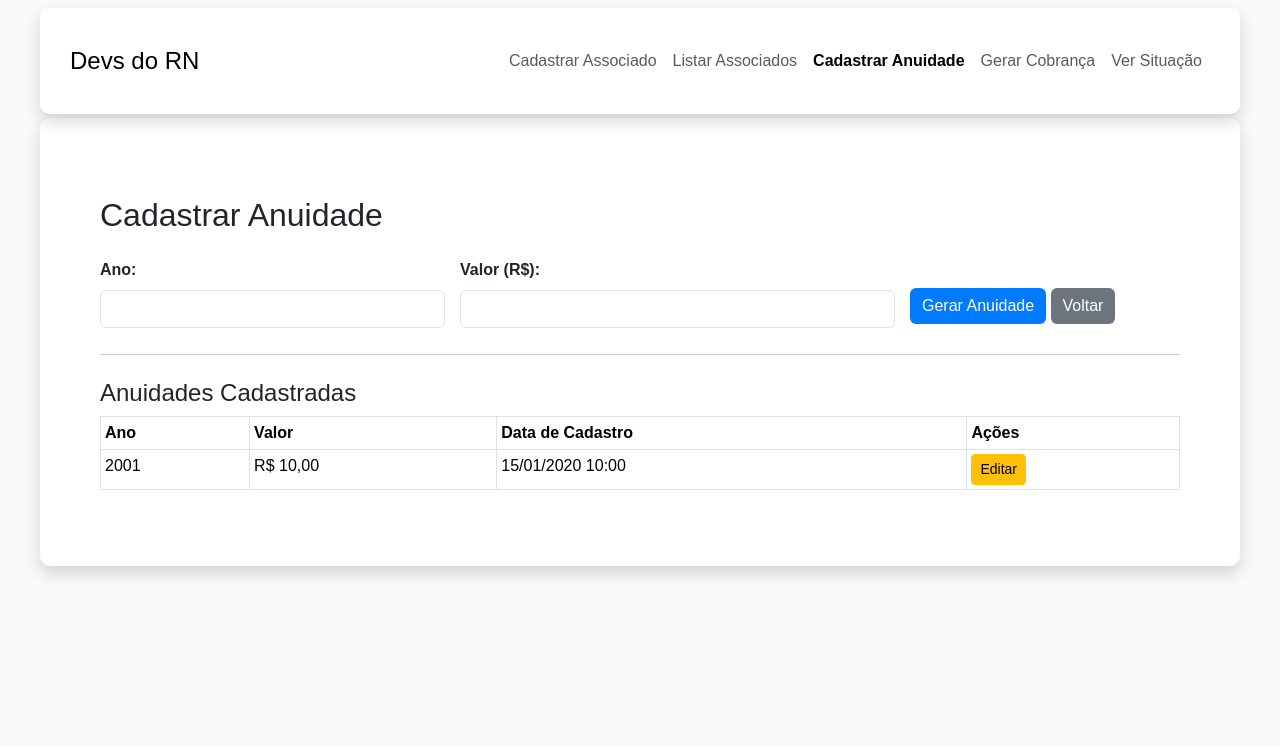
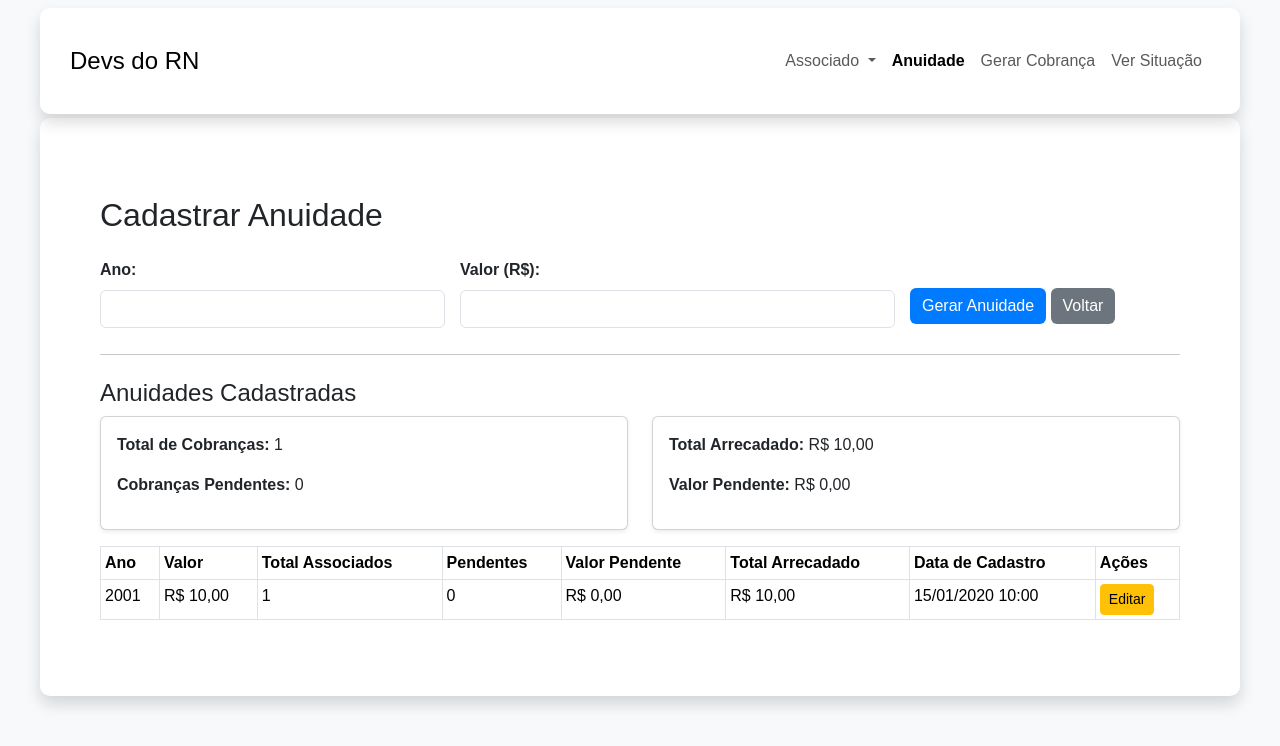
Before and after one commit to Marcel-Rodrigues/devsrn, a PHP site: page /views/anuidade/form.php in a window 1280 px wide. Shown: the top 746 px of the page. Run offline with PHP 8.4, Linux system fonts and the light colour scheme; tables that the repository leaves empty hold one stand-in row (values such as "Sample post"); some libraries are stand-ins or nearby versions.

Commit message:
Relatorio de anuidades
Informações gerais sobre as anuidades cadastradas.

```diff
--- a/classes/Anuidade.php
+++ b/classes/Anuidade.php
@@ -1,18 +1,27 @@
 <?php
-class Anuidade {
+class Anuidade
+{
     private $id;
     private $ano;
     private $valor;
     private $conn;
 
-    public function __construct($db) {
+    public function __construct($db)
+    {
         $this->conn = $db;
     }
 
-    public function getId() { return $this->id; }
+    public function getId()
+    {
+        return $this->id;
+    }
 
-    public function getAno() { return $this->ano; }
-    public function setAno($ano) {
+    public function getAno()
+    {
+        return $this->ano;
+    }
+    public function setAno($ano)
+    {
         $ano = (int) $ano;
         if ($ano < 1900 || $ano > 2100) {
             throw new Exception("Ano inválido.");
@@ -20,15 +29,20 @@ class Anuidade {
         $this->ano = $ano;
     }
 
-    public function getValor() { return $this->valor; }
-    public function setValor($valor) {
+    public function getValor()
+    {
+        return $this->valor;
+    }
+    public function setValor($valor)
+    {
         $valor = str_replace(['R$', '.', ' '], '', $valor);
         $valor = str_replace(',', '.', $valor);
         $this->valor = number_format((float)$valor, 2, '.', '');
     }
 
 
-    public function salvar() {
+    public function salvar()
+    {
 
         $verifica = $this->conn->prepare("SELECT COUNT(*) FROM anuidade WHERE ano = ?");
         $verifica->execute([$this->ano]);
@@ -43,19 +57,22 @@ class Anuidade {
         return $stmt->execute([$this->ano, $this->valor]);
     }
 
-    public function buscarPorAno($ano) {
+    public function buscarPorAno($ano)
+    {
         $stmt = $this->conn->prepare("SELECT * FROM anuidade WHERE ano = ?");
         $stmt->execute([$ano]);
         return $stmt->fetch(PDO::FETCH_ASSOC);
     }
 
-    public function listarTodas() {
+    public function listarTodas()
+    {
         $stmt = $this->conn->prepare("SELECT * FROM anuidade ORDER BY ano DESC");
         $stmt->execute();
         return $stmt->fetchAll(PDO::FETCH_ASSOC);
     }
 
-    public function listarNaoCobradas($associadoId, $dataFiliacao) {
+    public function listarNaoCobradas($associadoId, $dataFiliacao)
+    {
         $query = "
             SELECT a.id, a.ano, a.valor
             FROM anuidade a
@@ -71,14 +88,62 @@ class Anuidade {
         return $stmt->fetchAll(PDO::FETCH_ASSOC);
     }
 
-    public function buscarPorId($id) {
+    public function buscarPorId($id)
+    {
         $stmt = $this->conn->prepare("SELECT * FROM anuidade WHERE id = ?");
         $stmt->execute([$id]);
         return $stmt->fetch(PDO::FETCH_ASSOC);
     }
 
-    public function atualizar($id) {
+    public function atualizar($id)
+    {
         $stmt = $this->conn->prepare("UPDATE anuidade SET valor = ? WHERE id = ?");
         return $stmt->execute([$this->valor, $id]);
     }
+
+    public function contarTodos()
+    {
+        $sql = "SELECT COUNT(*) as total FROM cobranca";
+        $stmt = $this->conn->query($sql);
+        return $stmt->fetch(PDO::FETCH_ASSOC)['total'] ?? 0;
+    }
+
+    public function contarPendentes()
+    {
+        $sql = "SELECT COUNT(*) as pendentes FROM cobranca WHERE status = 0";
+        $stmt = $this->conn->query($sql);
+        return $stmt->fetch(PDO::FETCH_ASSOC)['pendentes'] ?? 0;
+    }
+
+    public function calcularValores()
+    {
+        $sql = "SELECT
+                    SUM(CASE WHEN status = 0 THEN valor ELSE 0 END) AS pendente,
+                    SUM(CASE WHEN status = 1 THEN valor ELSE 0 END) AS arrecadado
+                FROM cobranca";
+        $stmt = $this->conn->query($sql);
+        return $stmt->fetch(PDO::FETCH_ASSOC) ?: ['pendente' => 0, 'arrecadado' => 0];
+    }
+
+    public function obterResumoPorAno($ano) {
+        $sql = "SELECT
+                    COUNT(c.associado_id) AS total_associados,
+                    SUM(CASE WHEN c.status = 0 THEN 1 ELSE 0 END) AS pendentes,
+                    SUM(CASE WHEN c.status = 0 THEN c.valor ELSE 0 END) AS valor_pendente,
+                    SUM(CASE WHEN c.status = 1 THEN c.valor ELSE 0 END) AS arrecadado
+                FROM anuidade a
+                LEFT JOIN cobranca c ON a.id = c.anuidade_id
+                WHERE a.ano = :ano";
+
+        $stmt = $this->conn->prepare($sql);
+        $stmt->bindValue(':ano', $ano, PDO::PARAM_INT);
+        $stmt->execute();
+
+        return $stmt->fetch(PDO::FETCH_ASSOC) ?: [
+            'total_associados' => 0,
+            'pendentes' => 0,
+            'valor_pendente' => 0,
+            'arrecadado' => 0
+        ];
+    }
 }
--- a/views/anuidade/form.php
+++ b/views/anuidade/form.php
@@ -47,6 +47,12 @@ if ($_SERVER['REQUEST_METHOD'] === 'POST') {
 }
 
 $lista = $anuidade->listarTodas();
+$totalAssociados = $anuidade->contarTodos();
+$pendentes = $anuidade->contarPendentes();
+$valores = $anuidade->calcularValores();
+$valorPendente = $valores['pendente'] ?? 0;
+$totalArrecadado = $valores['arrecadado'] ?? 0;
+
 ?>
 
 
@@ -87,20 +93,45 @@ $lista = $anuidade->listarTodas();
     <?php if (count($lista) > 0): ?>
         <hr>
         <h4 class="mt-4">Anuidades Cadastradas</h4>
+        <div class="row mb-3">
+            <div class="col-md-6">
+                <div class="card shadow-sm p-3">
+                    <p><strong>Total de Cobranças:</strong> <?= $totalAssociados ?></p>
+                    <p><strong>Cobranças Pendentes:</strong> <?= $pendentes ?></p>
+                </div>
+            </div>
+            <div class="col-md-6">
+                <div class="card shadow-sm p-3">
+                    <p><strong>Total Arrecadado:</strong> R$ <?= number_format($totalArrecadado, 2, ',', '.') ?></p>
+                    <p><strong>Valor Pendente:</strong> R$ <?= number_format($valorPendente, 2, ',', '.') ?></p>
+                </div>
+            </div>
+        </div>
+
         <table class="table table-bordered table-sm mt-2">
             <thead>
                 <tr>
                     <th>Ano</th>
                     <th>Valor</th>
+                    <th>Total Associados</th>
+                    <th>Pendentes</th>
+                    <th>Valor Pendente</th>
+                    <th>Total Arrecadado</th>
                     <th>Data de Cadastro</th>
                     <th>Ações</th>
                 </tr>
             </thead>
             <tbody>
-                <?php foreach ($lista as $a): ?>
+                <?php foreach ($lista as $a):
+                    $resumo = $anuidade->obterResumoPorAno($a['ano']);
+                ?>
                     <tr>
                         <td><?= $a['ano'] ?></td>
                         <td>R$ <?= number_format($a['valor'], 2, ',', '.') ?></td>
+                        <td><?= $resumo['total_associados'] ?></td>
+                        <td><?= $resumo['pendentes'] ?></td>
+                        <td>R$ <?= number_format($resumo['valor_pendente'], 2, ',', '.') ?></td>
+                        <td>R$ <?= number_format($resumo['arrecadado'], 2, ',', '.') ?></td>
                         <td><?= date('d/m/Y H:i', strtotime($a['data_cadastro'])) ?></td>
                         <td>
                             <a href="form.php?editar=<?= $a['id'] ?>" class="btn btn-sm btn-warning">Editar</a>
--- a/views/header.php
+++ b/views/header.php
@@ -23,14 +23,17 @@
                     </button>
                     <div class="collapse navbar-collapse" id="navbarNav">
                         <ul class="navbar-nav ms-auto">
-                            <li class="nav-item">
-                                <a href="../../views/associado/form.php" class="nav-link <?= ($current_page == 'form.php' && strpos($_SERVER['REQUEST_URI'], 'associado') !== false) ? 'active' : '' ?>">Cadastrar Associado</a>
+                            <li class="nav-item dropdown">
+                                <a class="nav-link dropdown-toggle <?= (strpos($_SERVER['REQUEST_URI'], 'associado') !== false) ? 'active' : '' ?>" href="#" id="navbarDropdown" role="button" data-bs-toggle="dropdown">
+                                    Associado
+                                </a>
+                                <ul class="dropdown-menu">
+                                    <li><a class="dropdown-item <?= ($current_page == 'form.php' && strpos($_SERVER['REQUEST_URI'], 'associado') !== false) ? 'active' : '' ?>" href="../../views/associado/form.php">Cadastrar Associado</a></li>
+                                    <li><a class="dropdown-item <?= ($current_page == 'lista.php') ? 'active' : '' ?>" href="../../views/associado/lista.php">Listar Associados</a></li>
+                                </ul>
                             </li>
                             <li class="nav-item">
-                                <a href="../../views/associado/lista.php" class="nav-link <?= ($current_page == 'lista.php') ? 'active' : '' ?>">Listar Associados</a>
-                            </li>
-                            <li class="nav-item">
-                                <a href="../../views/anuidade/form.php" class="nav-link <?= ($current_page == 'form.php' && strpos($_SERVER['REQUEST_URI'], 'anuidade') !== false) ? 'active' : '' ?>">Cadastrar Anuidade</a>
+                                <a href="../../views/anuidade/form.php" class="nav-link <?= ($current_page == 'form.php' && strpos($_SERVER['REQUEST_URI'], 'anuidade') !== false) ? 'active' : '' ?>">Anuidade</a>
                             </li>
                             <li class="nav-item">
                                 <a href="../../views/cobranca/form.php" class="nav-link <?= ($current_page == 'form.php' && strpos($_SERVER['REQUEST_URI'], 'cobranca') !== false) ? 'active' : '' ?>">Gerar Cobrança</a>
@@ -43,4 +46,5 @@
                 </div>
             </nav>
 
+
         <?php } ?>
--- a/views/situacao/pagamento.php
+++ b/views/situacao/pagamento.php
@@ -51,6 +51,7 @@ $associados = $assoc->listarTodos();
                                 <th>Ano</th>
                                 <th>Valor</th>
                                 <th>Vencimento</th>
+                                <th>Pagamento</th>
                                 <th>Status</th>
                                 <th>Ação</th>
                             </tr>
@@ -61,6 +62,7 @@ $associados = $assoc->listarTodos();
                                     <td><?= $c['ano'] ?></td>
                                     <td>R$ <?= number_format($c['valor'], 2, ',', '.') ?></td>
                                     <td><?= date('d/m/Y', strtotime($c['data_vencimento'])) ?></td>
+                                    <td><?= !empty($c['data_pagamento']) ? date('d/m/Y', strtotime($c['data_pagamento'])) : '' ?></td>
                                     <td>
                                         <?php if ($c['status']): ?>
                                             <span class="badge bg-success">Paga</span>
```
